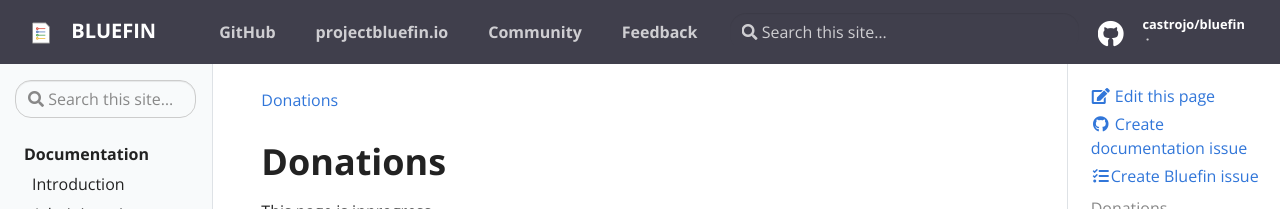
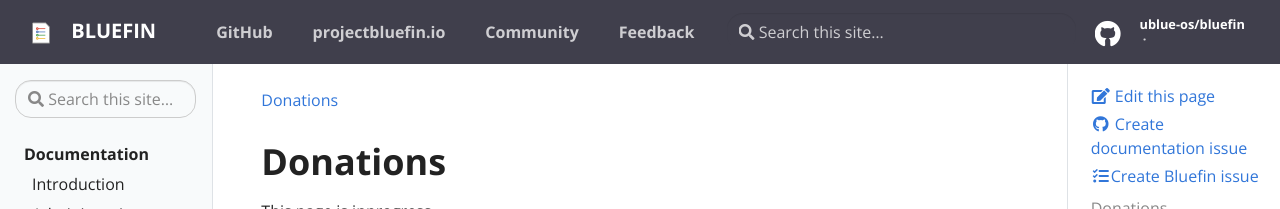
Before and after one commit to ublue-os/bluefin-docs, a Jekyll site: the page built from _docs/donations.md, in a window 1280 px wide. Shown: the top 209 px of the page. Built offline with Jekyll 4.4.1, drawn with Linux system fonts in a browser that asks for light colours.

Commit message:
fix: show ublue-os instead of castrojo on the repo link

```diff
--- a/_config.yml
+++ b/_config.yml
@@ -30,7 +30,7 @@
 
 # Social (First three Required)
 repo: "https://github.com/ublue-os/bluefin"
-github_user: "castrojo"
+github_user: "ublue-os"
 github_repo: "bluefin"
 github_branch: "main"
 
```
